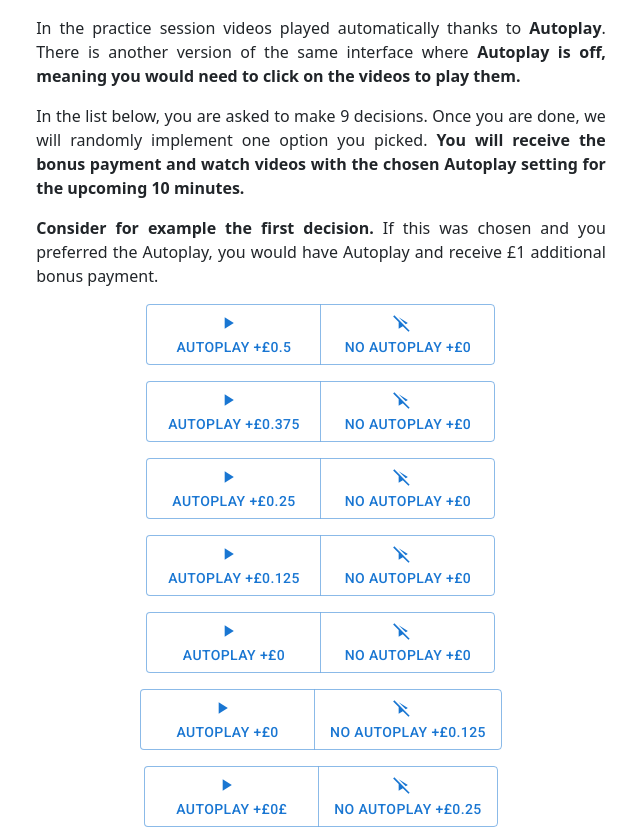
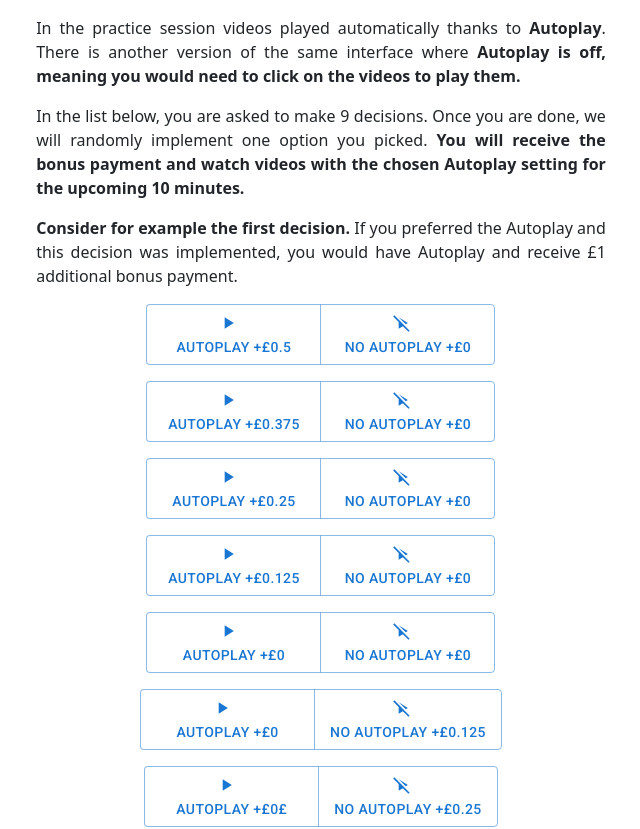
Before and after one commit to reha96/labor_leisure_experiment, a React (Create React App) app: page /1/mpl in a window 1280 px wide. Shown: the top 829 px of the page, without its empty margins (319-959 px from the left). Built offline with nearby package versions, Linux system fonts and the light colour scheme.

Commit message:
Update MPL.js

```diff
--- a/src/Pages/MPL.js
+++ b/src/Pages/MPL.js
@@ -101,7 +101,7 @@ const MPL = () => {
           </p>
           <p className="HomePage_p">
             <strong>Consider for example the first decision. </strong>
-            If this was chosen and you preferred the Autoplay, you would have
+            If you preferred the Autoplay and this decision was implemented, you would have
             Autoplay and receive £1 additional bonus payment.
           </p>
 
```
